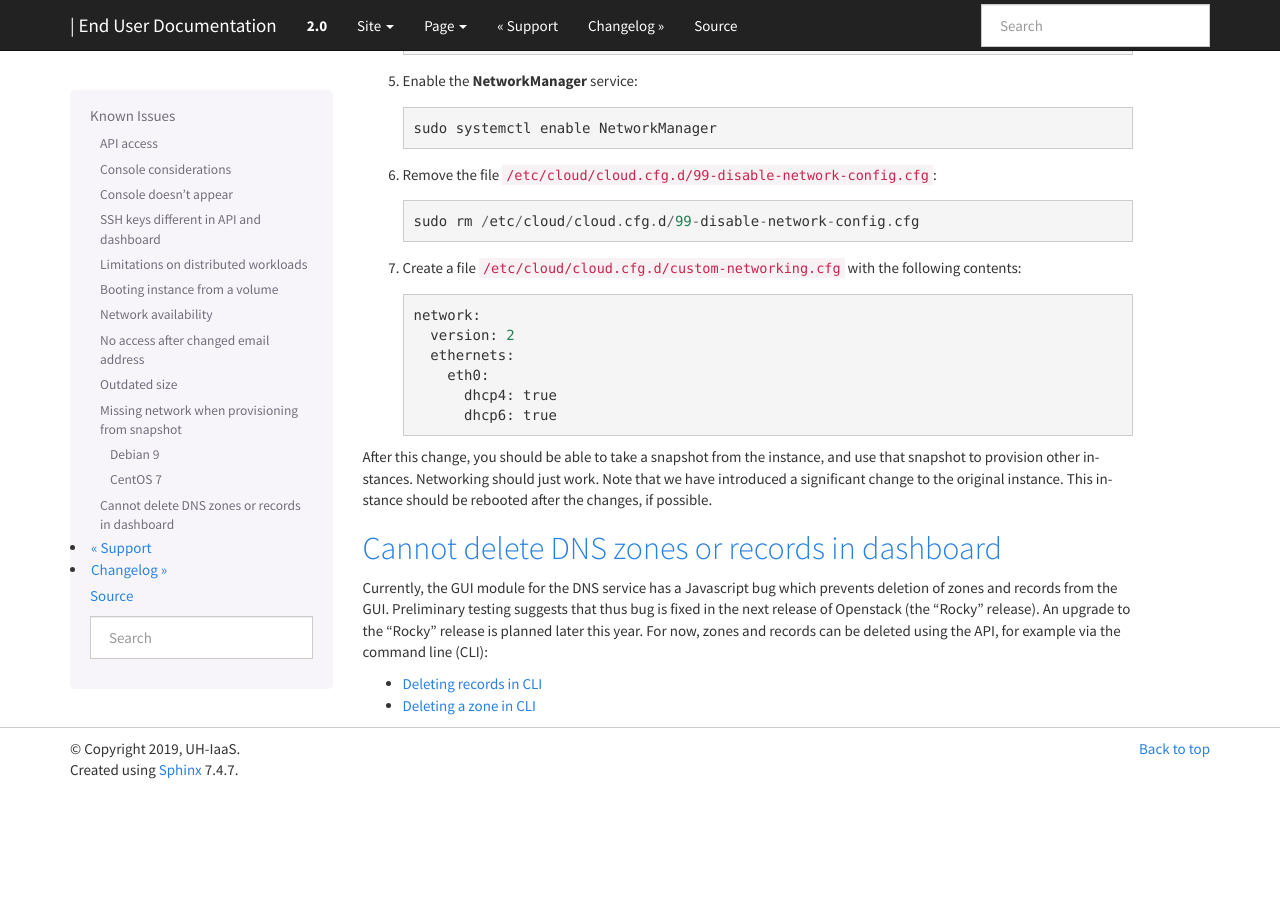
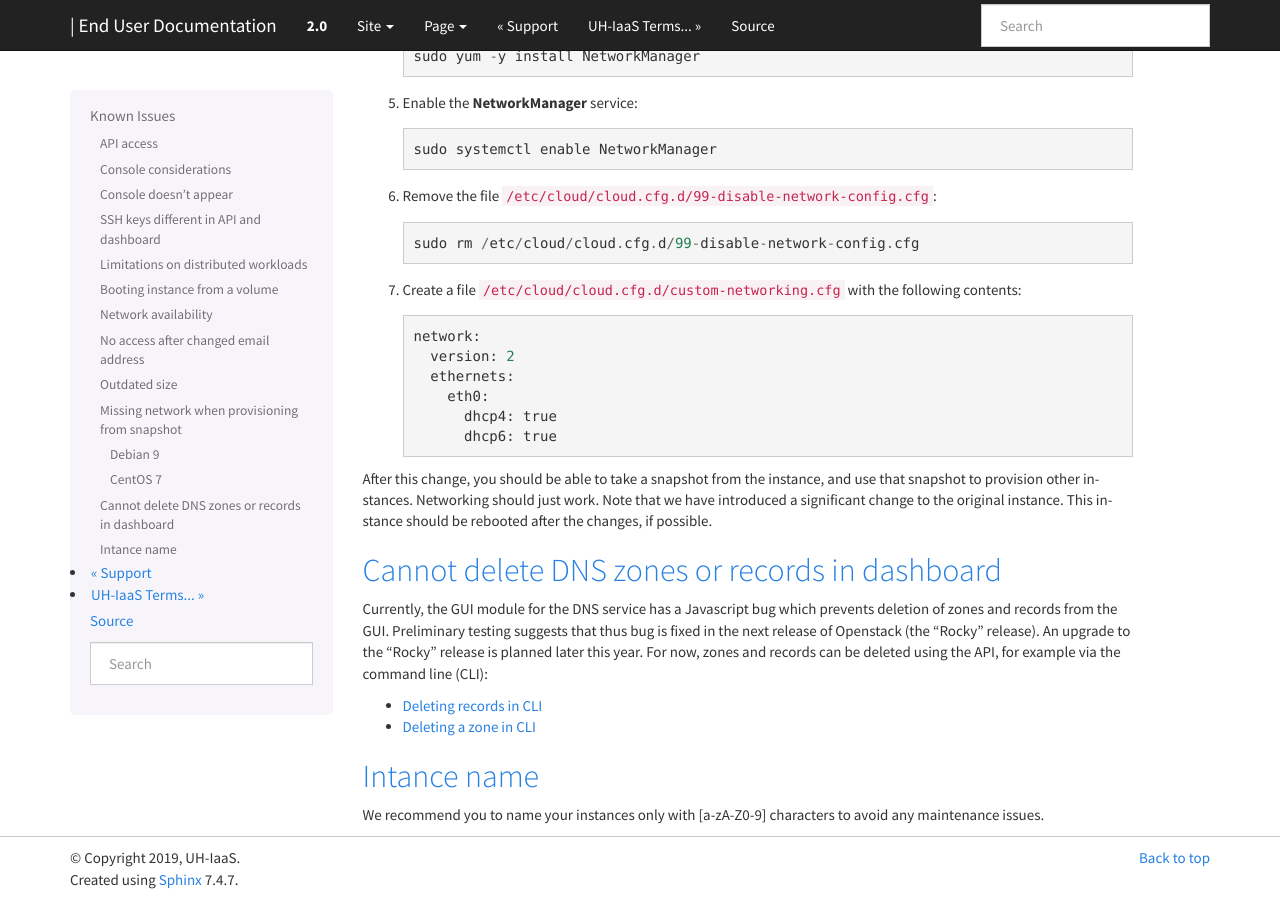
Before and after one commit to norcams/docs-enduser, a Sphinx documentation site: the page built from docs/known-issues.rst, in a window 1280 px wide and 900 px high, scrolled down 2607 px. Built offline with Sphinx 7.4.7, drawn with Linux system fonts in a browser that asks for light colours; before the commit the page ends 3398 px from its top, so only the background shows below that.

Commit message:
updated known-issues

```diff
--- a/docs/index.rst
+++ b/docs/index.rst
@@ -29,10 +29,10 @@ Contents:
    networking
    support
    known-issues
-   changelog
    terms-of-service
    speculativeexecution
    FAQ
+   changelog
 
 
 Indices and tables
--- a/docs/known-issues.rst
+++ b/docs/known-issues.rst
@@ -186,3 +186,8 @@ using the API, for example via the command line (CLI):
 
 * `Deleting records in CLI`_
 * `Deleting a zone in CLI`_
+
+Intance name
+------------
+We recommend you to name your instances only with [a-zA-Z0-9]
+characters to avoid any maintenance issues.
```
